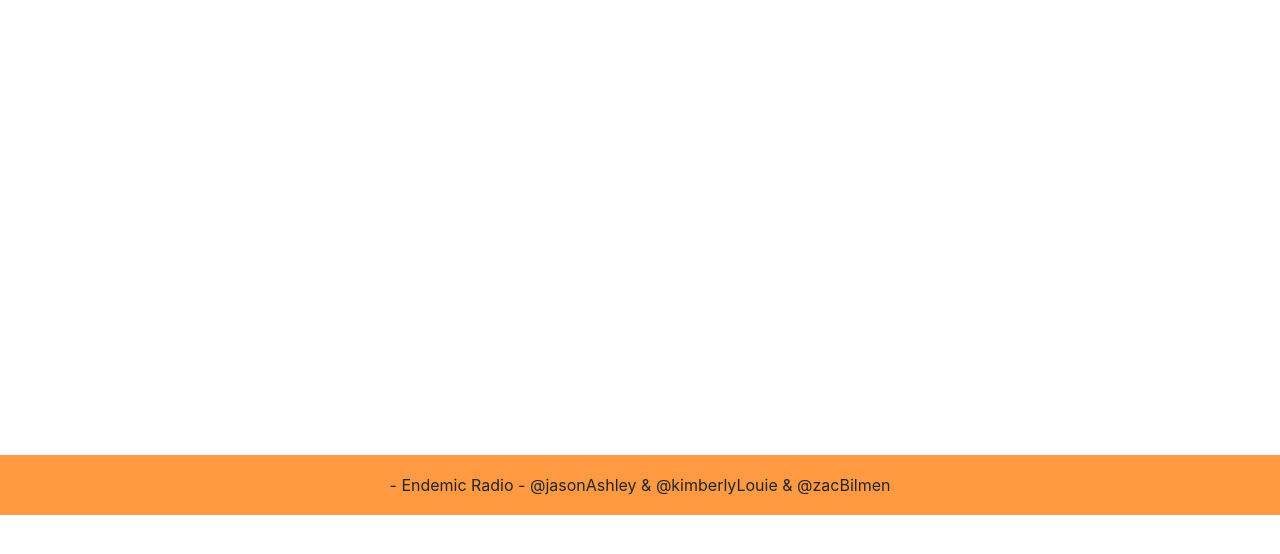
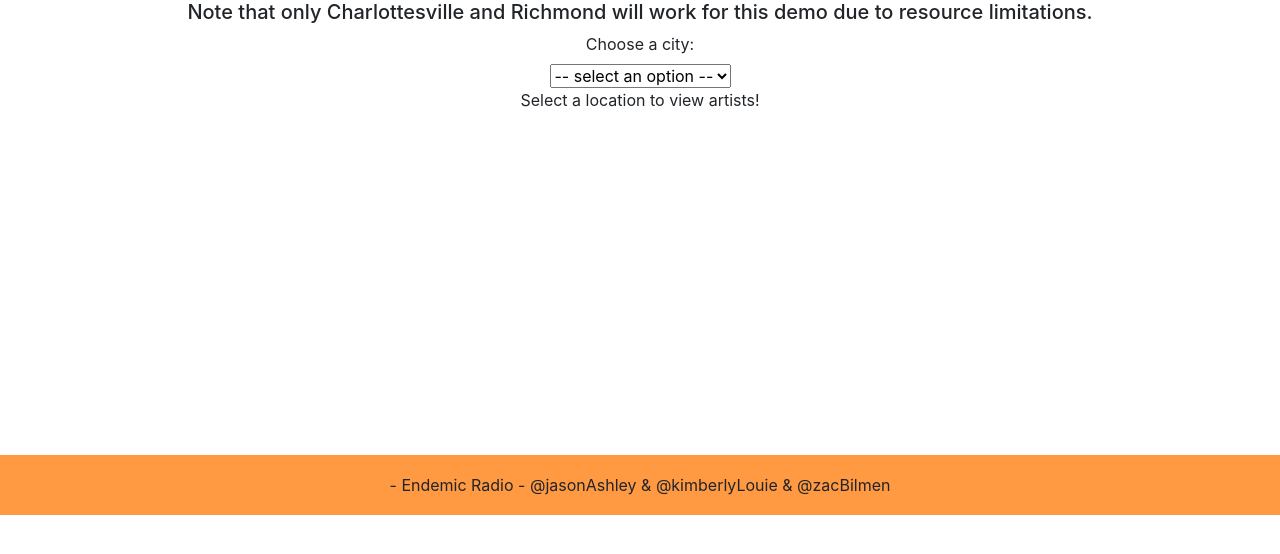
Before and after one commit to png/EndemicRadio, a Django app: page /select/ in a window 1280 px wide. Shown: the part 225-779 px from the top of the page. Run offline with Django 3.2, Linux system fonts and the light colour scheme; data that the repository does not hold is empty; some libraries are stand-ins or nearby versions.

Commit message:
Region selector.

```diff
--- a/stream/forms.py
+++ b/stream/forms.py
@@ -6,6 +6,3 @@ class PictureForm(forms.ModelForm):
     class Meta:
         model = Picture
         fields = ['name', 'picture_image']
-
-class LocationForm(forms.ModelForm):
-    locations = forms.ModelMultipleChoiceField(queryset=Location.objects.all())
--- a/stream/templates/stream/selectlocation.html
+++ b/stream/templates/stream/selectlocation.html
@@ -1,6 +1,36 @@
 {% extends "base.html" %}
 {% block content %}
+<meta name="csrf-token" content="{{ csrf_token }}">
 
-{{LocationForm.as_p}}
+<h5>Note that only Charlottesville and Richmond will work for this demo due to resource limitations.</h5>
+
+<label for="selection">Choose a city:</label>
+
+<script>
+function getArtists(){
+    var addr = "/artists/"+$("#selection option:selected").text().replace(" ","_").replace(",", "-");
+    $.get( addr, function( data ) {
+        console.log(data);
+        var text = "Listen to " + data['names'].toString().split(',').join(', ')
+        text += ", and more!"
+        console.log(text);
+        $(dropNames).text(text)
+    });
+}
+</script>
+
+<form>
+    {% csrf_token %}
+    <select id="selection" onchange=getArtists()>
+        <option disabled selected value> -- select an option -- </option>
+        {% for location in locations %}
+        <option value="{{ location.name }}">{{ location.name }}</option>
+        {% endfor %}
+    </select>
+</form>
+
+
+<p>Select a location to view artists!</p>
+<p id="dropNames"></p>
 
 {% endblock content %}
--- a/stream/urls.py
+++ b/stream/urls.py
@@ -11,5 +11,6 @@ urlpatterns = [
     path('logout/', views.logout, name='logout'),
     path('about/', views.about, name='about'),
     path('wikipediaUpdate/', views.wikipediaUpdate),
-    path('playlist/<slug:regionName>', views.getPlaylistByRegion)
+    path('playlist/<slug:regionName>', views.getPlaylistByRegion),
+    path('artists/<slug:region>', views.getArtistsByRegion)
 ]
--- a/stream/views.py
+++ b/stream/views.py
@@ -59,8 +59,21 @@ def player(request, location):
 
 def locationSelect(request):
     #determine user location
+    if request.method == "POST":
+        pass
+    else:
+        locations = Location.objects.all()
+    return render(request, 'stream/selectlocation.html', {'locations':locations})
 
-    return render(request, 'stream/selectlocation.html', {})
+def getArtistsByRegion(request, region):
+    print(region)
+    regionName = region.replace("_"," ").replace("-", ",")
+    artists = Artist.objects.filter(artistLocation=regionName)
+    artistList = {'names':[]}
+    for artist in artists:
+        artistList['names'].append(artist.artistName)
+    print(artistList)
+    return JsonResponse(artistList)
 
 def wikipediaUpdate(request):
 
@@ -78,8 +91,8 @@ def wikipediaUpdate(request):
                     location = category["title"][lengthIntro:]
                     if("D.C." in location):
                         print("Found DC")
-                        location = "Washington_DC"
-                    Location.create(category["title"][lengthIntro:])
+                        location = "Washington, DC"
+                    Location.create(location)
                     regionQueryName = category["title"].replace(" ", "_")
                     regionResponse = requests.get(query+regionQueryName)
                     regionContent = json.loads(regionResponse.text)
```
